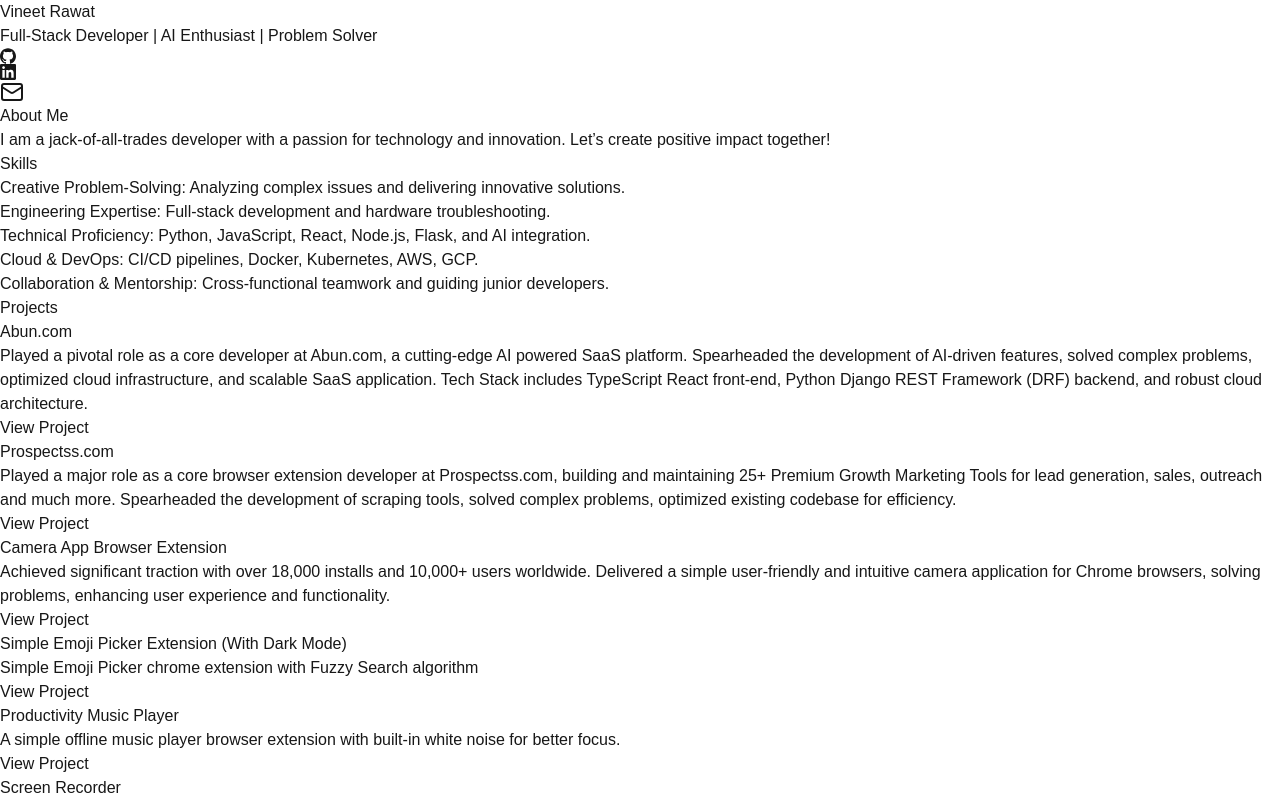
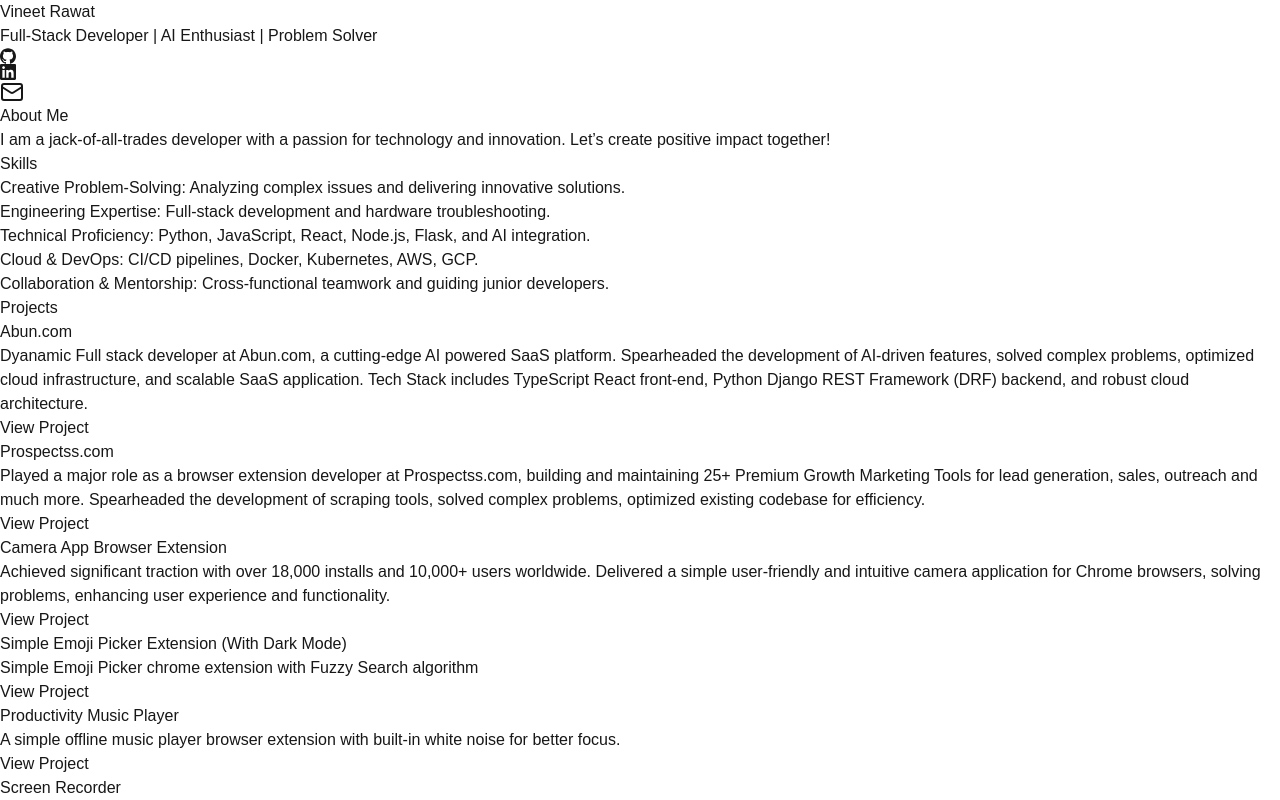
Before and after one commit to vineet-codes256/404-talent-found, a Next.js app: page / in a window 1280 px wide. Shown: the top 800 px of the page. Built offline with nearby package versions, Linux system fonts and the light colour scheme.

Commit message:
Update page.tsx

```diff
--- a/src/app/page.tsx
+++ b/src/app/page.tsx
@@ -18,13 +18,13 @@
     {
       title: "Abun.com",
       description:
-        "Played a pivotal role as a core developer at Abun.com, a cutting-edge AI powered SaaS platform. Spearheaded the development of AI-driven features, solved complex problems, optimized cloud infrastructure, and scalable SaaS application. Tech Stack includes TypeScript React front-end, Python Django REST Framework (DRF) backend, and robust cloud architecture.",
+        "Dyanamic Full stack developer at Abun.com, a cutting-edge AI powered SaaS platform. Spearheaded the development of AI-driven features, solved complex problems, optimized cloud infrastructure, and scalable SaaS application. Tech Stack includes TypeScript React front-end, Python Django REST Framework (DRF) backend, and robust cloud architecture.",
       link: "https://abun.com",
     },
     {
       title: "Prospectss.com",
       description:
-        "Played a major role as a core browser extension developer at Prospectss.com, building and maintaining 25+ Premium Growth Marketing Tools for lead generation, sales, outreach and much more. Spearheaded the development of scraping tools, solved complex problems, optimized existing codebase for efficiency.",
+        "Played a major role as a browser extension developer at Prospectss.com, building and maintaining 25+ Premium Growth Marketing Tools for lead generation, sales, outreach and much more. Spearheaded the development of scraping tools, solved complex problems, optimized existing codebase for efficiency.",
       link: "https://prospectss.com",
     },
     {
```
